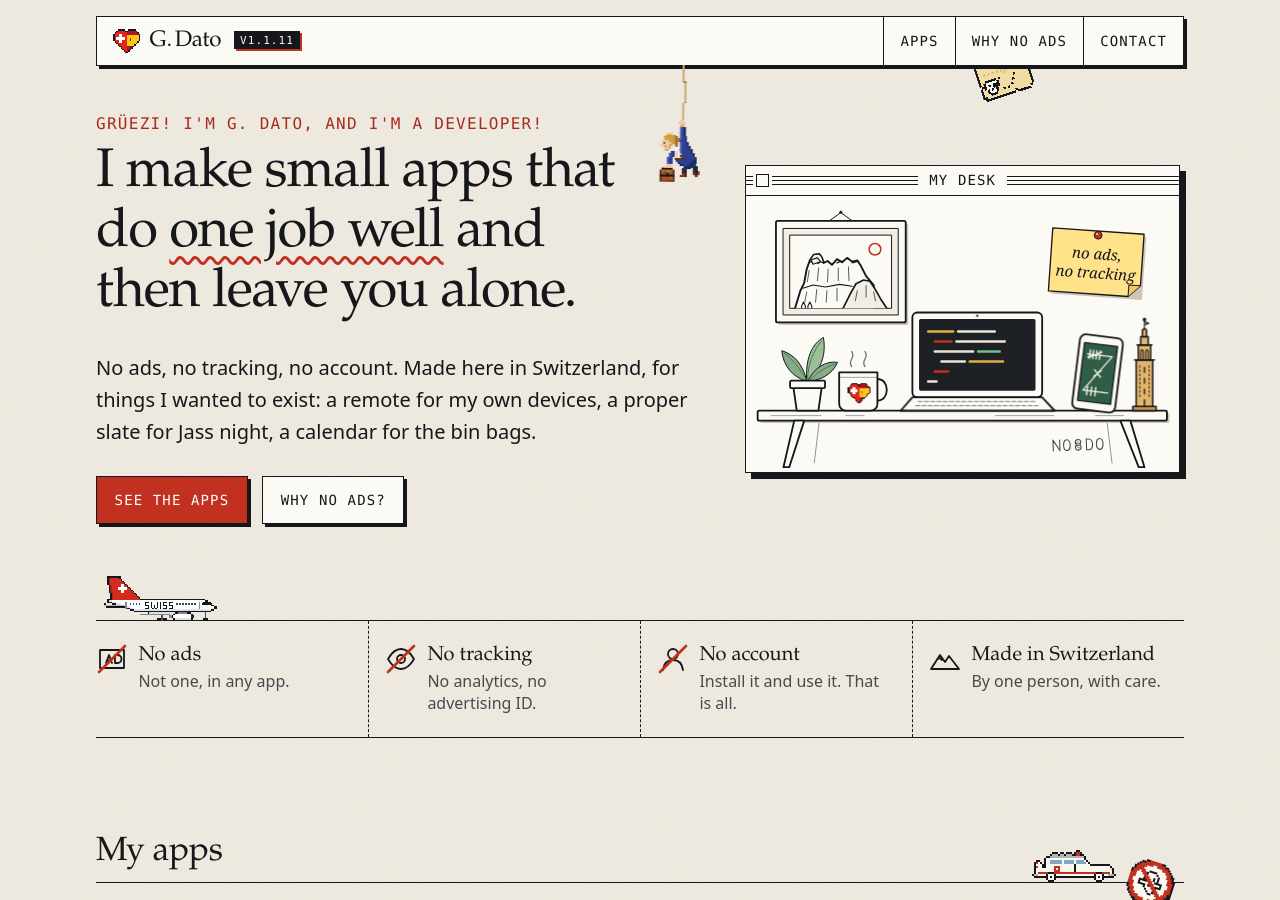
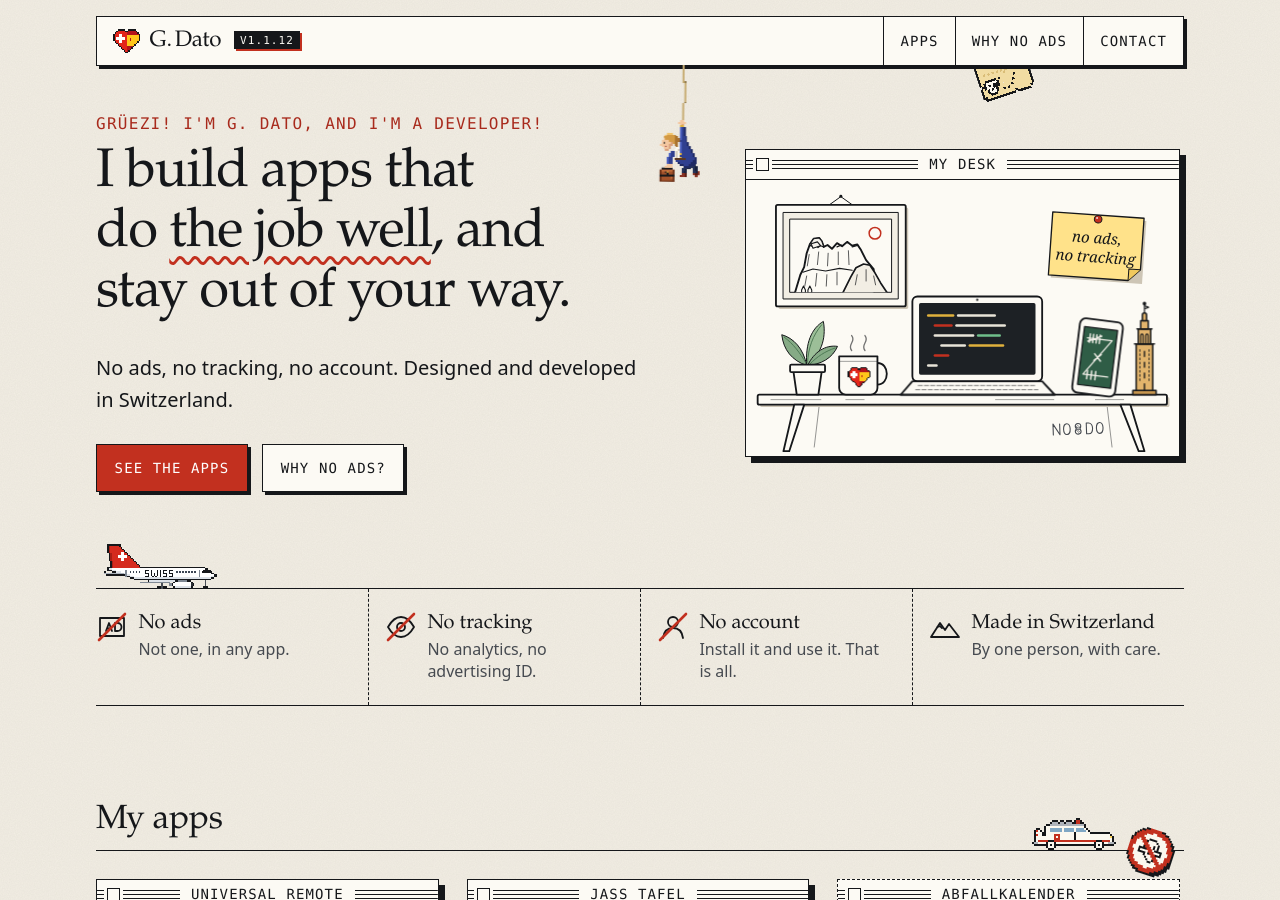
Before and after one commit to Gdato/gdato.github.io, a Jekyll site: the page built from index.html, in a window 1280 px wide and 900 px high. Built offline with Jekyll 4.4.1, drawn with Linux system fonts in a browser that asks for light colours; some of the changed text lies outside the part shown.

Commit message:
Home: a plainer headline, 1.1.12

```diff
--- a/_config.yml
+++ b/_config.yml
@@ -1,7 +1,7 @@
 title: G. Dato
 # The version of the site, shown in the menu bar and in the status bar at the bottom.
 # Raise it with every change you publish: the last number for fixes, the middle one for new things, the first for a new look.
-version: "1.1.11"
+version: "1.1.12"
 description: Small Android apps by G. Dato, made in Switzerland. No ads, no tracking.
 lang: en
 url: "https://gdato.github.io"
--- a/index.html
+++ b/index.html
@@ -8,8 +8,8 @@ permalink: /
 <section class="hero hero--home">
   <div class="hero__text">
     <p class="label label--accent mi">Grüezi! I'm G.&#x202F;Dato, and I'm a developer!</p>
-    <h1>I make small apps that do <span class="underlined">one job well</span> and then leave you alone.</h1>
-    <p class="hero__lead">No ads, no tracking, no account. Made here in Switzerland, for things I wanted to exist: a remote for my own devices, a proper slate for Jass night, a calendar for the bin bags.</p>
+    <h1>I build apps that do <span class="underlined">the job well</span>, and stay out of your way.</h1>
+    <p class="hero__lead">No ads, no tracking, no account. Designed and developed in Switzerland.</p>
     <ul class="actions">
       <li><a class="btn btn--accent" href="#work">See the apps</a></li>
       <li><a class="btn" href="#why">Why no ads?</a></li>
```
